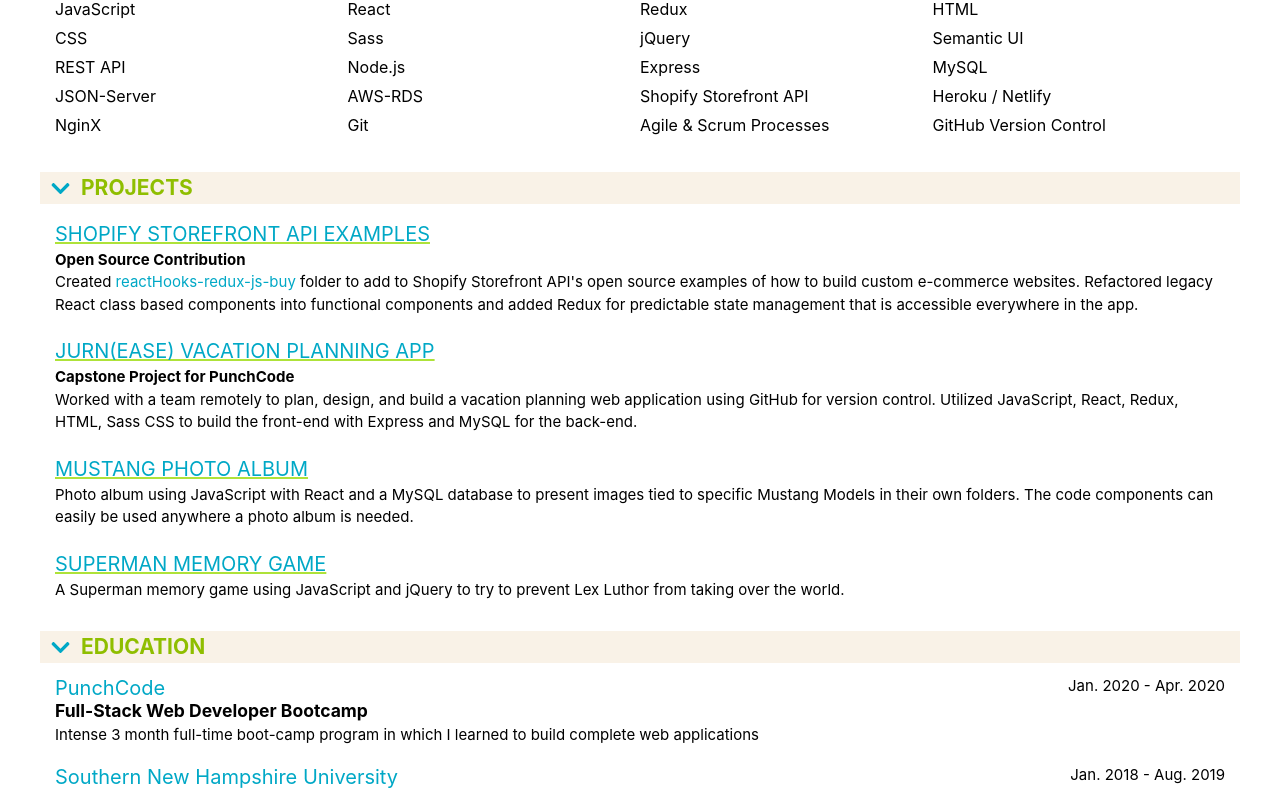
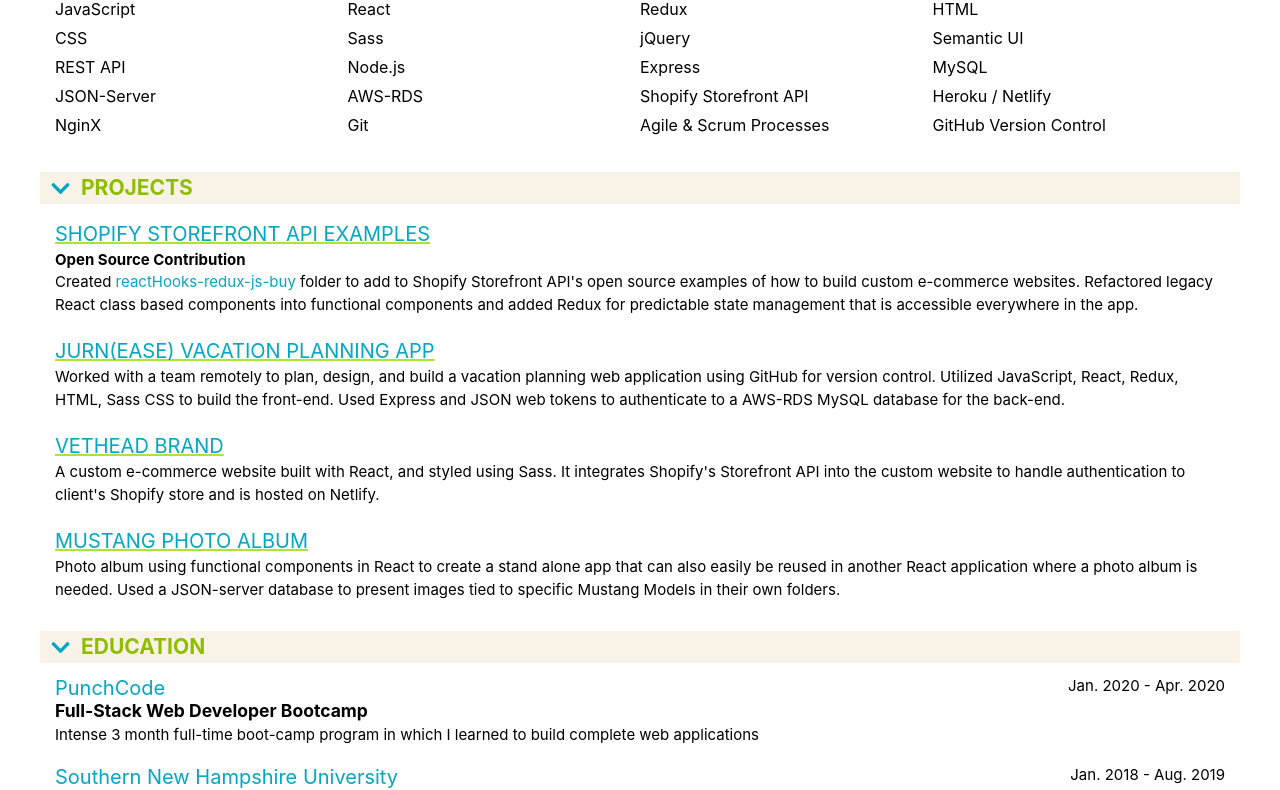
Before and after one commit to mikeq1225/portfolio, a React (Create React App) app in the folder client/: page /Resume in a window 1280 px wide. Shown: the part 452-1242 px from the top of the page. Built offline with nearby package versions, Linux system fonts and the light colour scheme; no server answers.

Commit message:
changed superman game for vethead in resume

```diff
--- a/client/src/components/resume/ResumeBody.js
+++ b/client/src/components/resume/ResumeBody.js
@@ -8,9 +8,10 @@ export default (props) => {
 	const mustang = projects.find(
 		(project) => project.title === "Mustang Photo Album"
 	)
-	const superman = projects.find(
-		(project) => project.title === "Superman Memory Game"
-	)
+	const vethead = projects.find((project) => project.title === "Vethead Brand")
+	// const superman = projects.find(
+	// 	(project) => project.title === "Superman Memory Game"
+	// )
 
 	document.addEventListener("DOMContentLoaded", start)
 
@@ -158,13 +159,27 @@ export default (props) => {
 									>
 										<h2>Jurn(ease) vacation planning app</h2>
 									</a>
-									<h4>Capstone Project for PunchCode</h4>
 									<p>
 										Worked with a team remotely to plan, design, and build a
 										vacation planning web application using GitHub for version
 										control. Utilized JavaScript, React, Redux, HTML, Sass CSS
-										to build the front-end with Express and MySQL for the
-										back-end.
+										to build the front-end. Used Express and JSON web tokens to
+										authenticate to a AWS-RDS MySQL database for the back-end.
+									</p>
+								</li>
+								<li>
+									<a
+										href={vethead && vethead.link}
+										target="_blank"
+										rel="noopener noreferrer"
+									>
+										<h2>vethead brand</h2>
+									</a>
+									<p>
+										A custom e-commerce website built with React, and styled
+										using Sass. It integrates Shopify's Storefront API into the
+										custom website to handle authentication to client's Shopify
+										store and is hosted on Netlify.
 									</p>
 								</li>
 								<li>
@@ -176,13 +191,14 @@ export default (props) => {
 										<h2>mustang photo album</h2>
 									</a>
 									<p>
-										Photo album using JavaScript with React and a MySQL database
-										to present images tied to specific Mustang Models in their
-										own folders. The code components can easily be used anywhere
-										a photo album is needed.
+										Photo album using functional components in React to create a
+										stand alone app that can also easily be reused in another
+										React application where a photo album is needed. Used a
+										JSON-server database to present images tied to specific
+										Mustang Models in their own folders.
 									</p>
 								</li>
-								<li>
+								{/* <li>
 									<a
 										href={superman && superman.link}
 										target="_blank"
@@ -194,7 +210,7 @@ export default (props) => {
 										A Superman memory game using JavaScript and jQuery to try to
 										prevent Lex Luthor from taking over the world.
 									</p>
-								</li>
+								</li> */}
 							</ul>
 						</li>
 						<li id="education">
```
